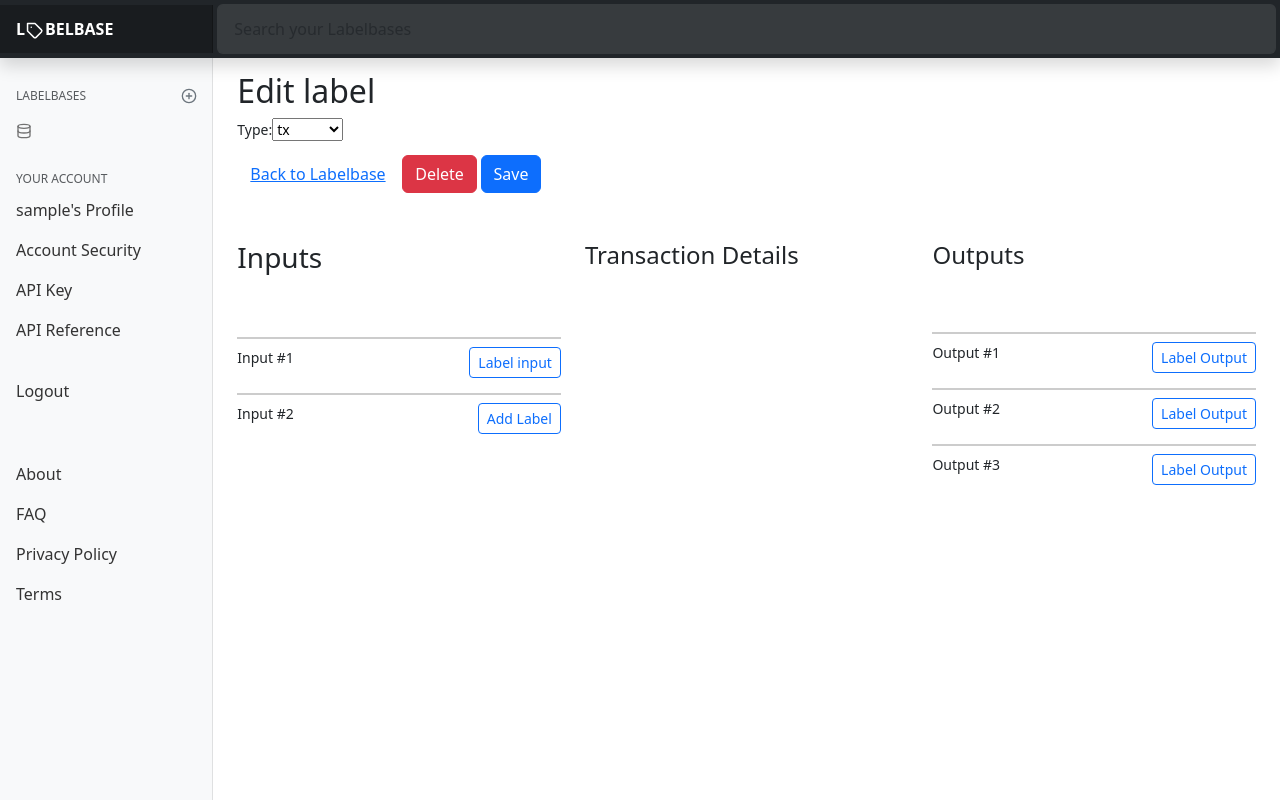
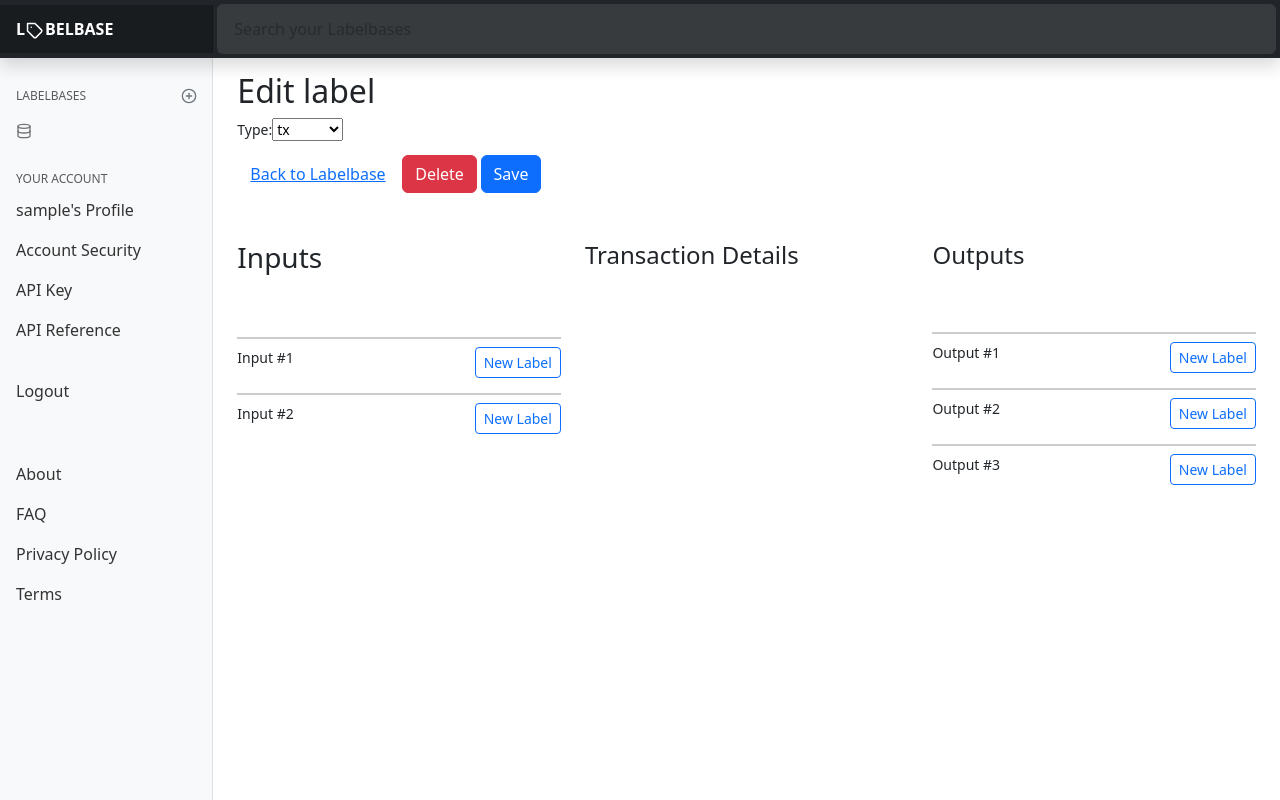
Before and after one commit to Labelbase/Labelbase, a Django app: page /label/1/edit/ in a window 1280 px wide. Run offline with Django 3.2, Linux system fonts and the light colour scheme; a user stored in the database is signed in; tables that the repository leaves empty hold one stand-in row (values such as "Sample post"); parts of the project's set-up code (start-up, migrations or seed data) failed here and were passed over; some libraries are stand-ins or nearby versions.

```diff
--- a/templates/label_edit.html
+++ b/templates/label_edit.html
@@ -38,9 +38,9 @@
       <div class="col-md-4">
         <h3 class="mb-4">Inputs</h3>
         <div class="connector"></div>
-        <p><span class="float-left">Input #1</span> <button class="btn btn-outline-primary btn-sm float-right">Label input</button></p>
+        <p><span class="float-left">Input #1</span> <button class="btn btn-outline-primary btn-sm float-right">New Label</button></p>
         <div class="connector"></div>
-        <p><span class="float-left">Input #2</span> <button class="btn btn-outline-primary btn-sm float-right">Add Label</button></p>
+        <p><span class="float-left">Input #2</span> <button class="btn btn-outline-primary btn-sm float-right">New Label</button></p>
       </div>
       <div class="col-md-4">
         <h4 class="mb-4">Transaction Details</h4>
@@ -49,11 +49,11 @@
       <div class="col-md-4">
         <h4 class="mb-4">Outputs</h4>
         <div class="connector"></div>
-        <p><span class="float-left">Output #1</span> <button class="btn btn-outline-primary btn-sm float-right">Label Output</button></p>
+        <p><span class="float-left">Output #1</span> <button class="btn btn-outline-primary btn-sm float-right">New Label</button></p>
         <div class="connector"></div>
-        <p><span class="float-left">Output #2</span> <button class="btn btn-outline-primary btn-sm float-right">Label Output</button></p>
+        <p><span class="float-left">Output #2</span> <button class="btn btn-outline-primary btn-sm float-right">New Label</button></p>
         <div class="connector"></div>
-        <p><span class="float-left">Output #3</span> <button class="btn btn-outline-primary btn-sm float-right">Label Output</button></p>
+        <p><span class="float-left">Output #3</span> <button class="btn btn-outline-primary btn-sm float-right">New Label</button></p>
       </div>
     </div>
   {% endif %}
```
